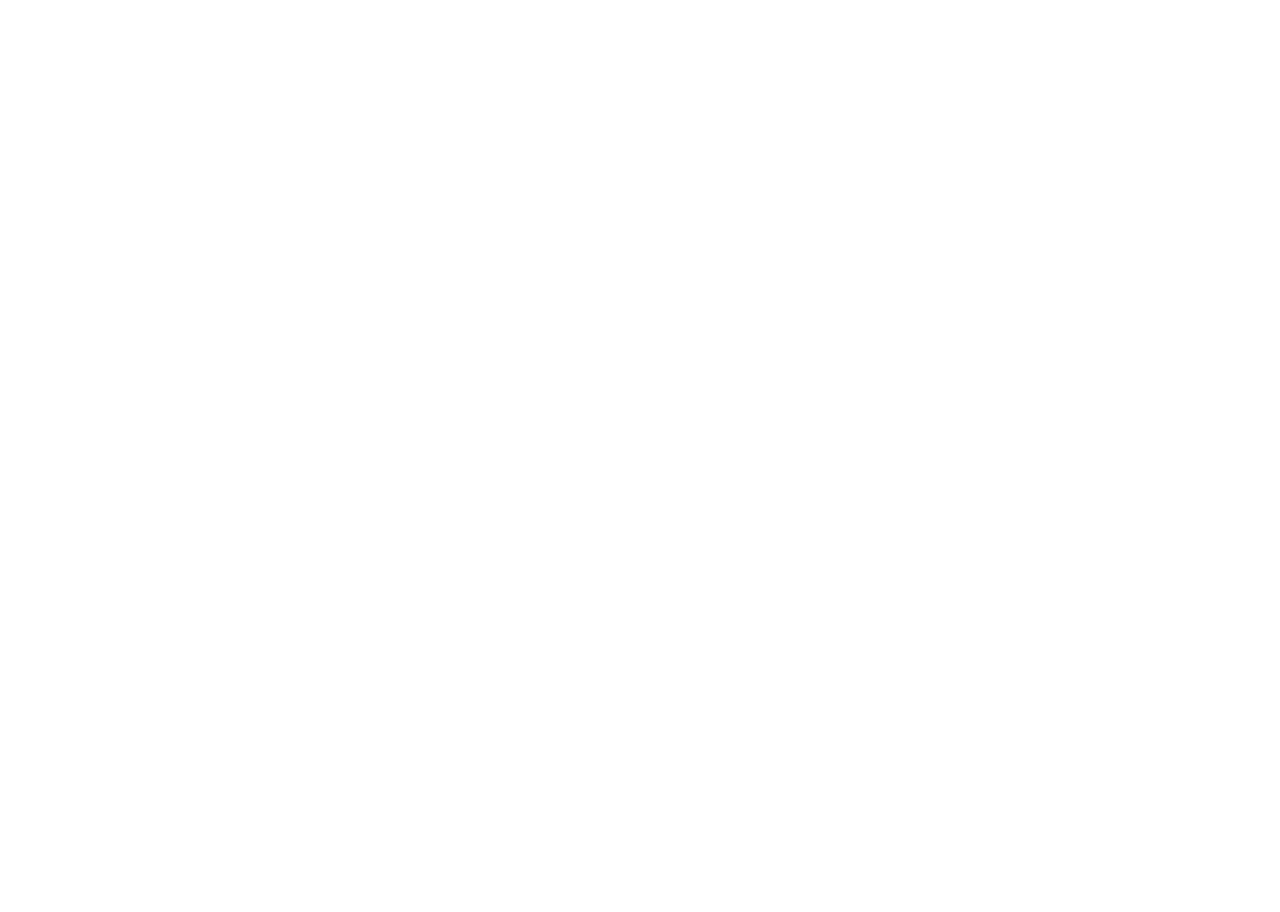
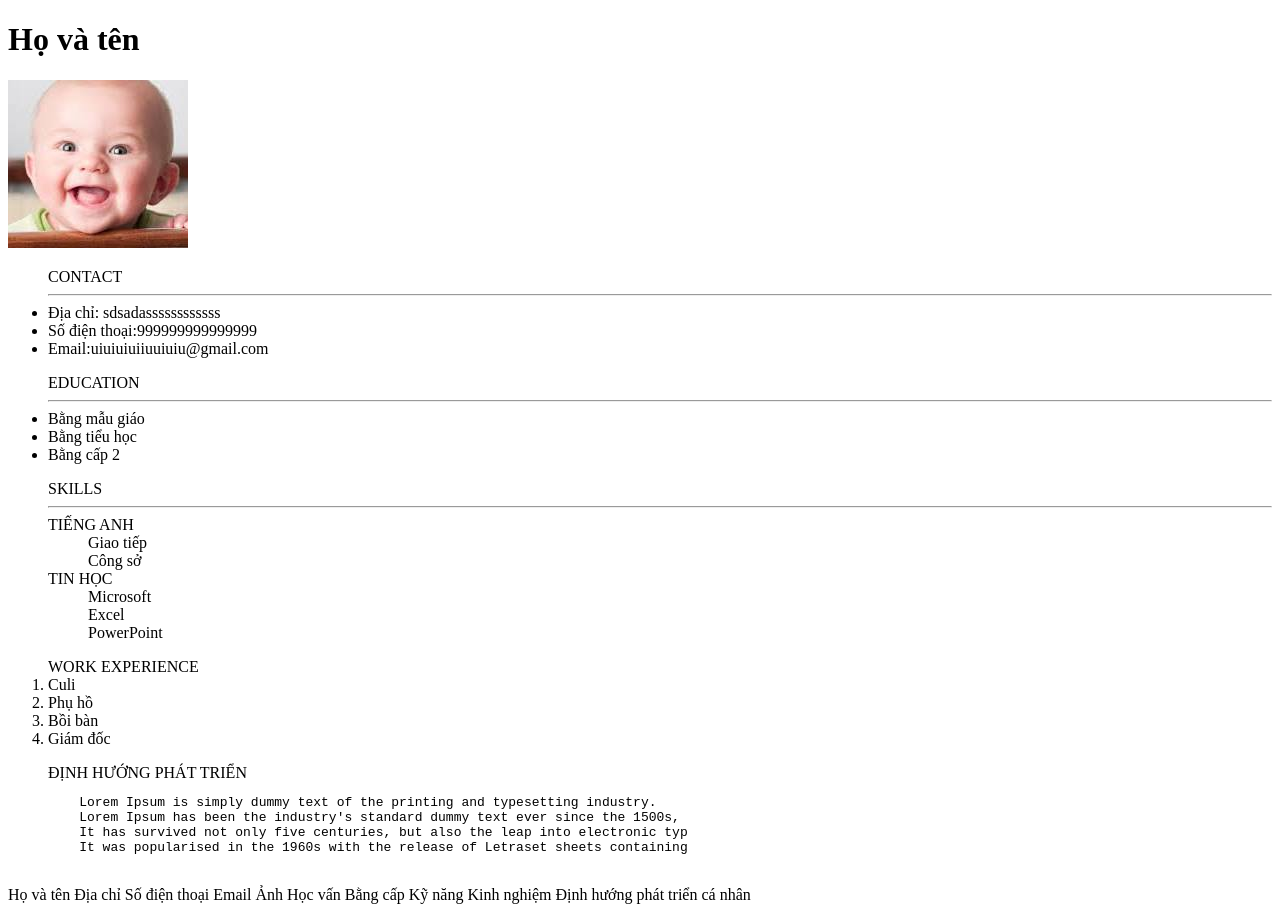
Before and after one commit to ChuHai7793/CodeGym-Project, a plain HTML site: page src/CV_ChuHai.html in a window 1280 px wide. Before the commit the page ends 800 px from the top, so only its background shows below. Drawn offline with Linux system fonts and the light colour scheme.

Commit message:
Create CV, add baby img

```diff
--- a/src/CV_ChuHai.html
+++ b/src/CV_ChuHai.html
@@ -6,7 +6,59 @@
 </head>
 <body>
 
-<h1> </h1>
+<h1> Họ và tên</h1>
 
+<img src="./img/baby.jpg" alt="Ảnh Thẻ">
+<ul>CONTACT <hr>
+    <li>Địa chỉ: sdsadassssssssssss</li>
+    <li>Số điện thoại:999999999999999</li>
+    <li>Email:uiuiuiuiiuuiuiu@gmail.com</li>
+</ul>
+
+
+<ul>EDUCATION <hr>
+    <li>Bằng mẫu giáo</li>
+    <li>Bằng tiểu học</li>
+    <li>Bằng cấp 2</li>
+</ul>
+<ul>
+    <dl>SKILLS <hr>
+        <dt>TIẾNG ANH</dt>
+        <dd>Giao tiếp</dd>
+        <dd>Công sở</dd>
+
+        <dt>TIN HỌC</dt>
+        <dd>Microsoft</dd>
+        <dd>Excel</dd>
+        <dd>PowerPoint</dd>
+    </dl>
+</ul>
+
+<ol>WORK EXPERIENCE
+    <li>Culi</li>
+    <li>Phụ hồ</li>
+    <li>Bồi bàn</li>
+    <li>Giám đốc</li>
+</ol>
+<ul>ĐỊNH HƯỚNG PHÁT TRIỂN
+    <pre>
+    Lorem Ipsum is simply dummy text of the printing and typesetting industry.
+    Lorem Ipsum has been the industry's standard dummy text ever since the 1500s,
+    It has survived not only five centuries, but also the leap into electronic typ
+    It was popularised in the 1960s with the release of Letraset sheets containing
+    </pre>
+</ul>
+
+
+Họ và tên
+Địa chỉ
+Số điện thoại
+Email
+Ảnh
+Học vấn
+Bằng cấp
+Kỹ năng
+Kinh nghiệm
+Định hướng phát triển cá nhân
 </body>
 </html>
```
Also changed, not shown: src/img/baby.jpg (added).
